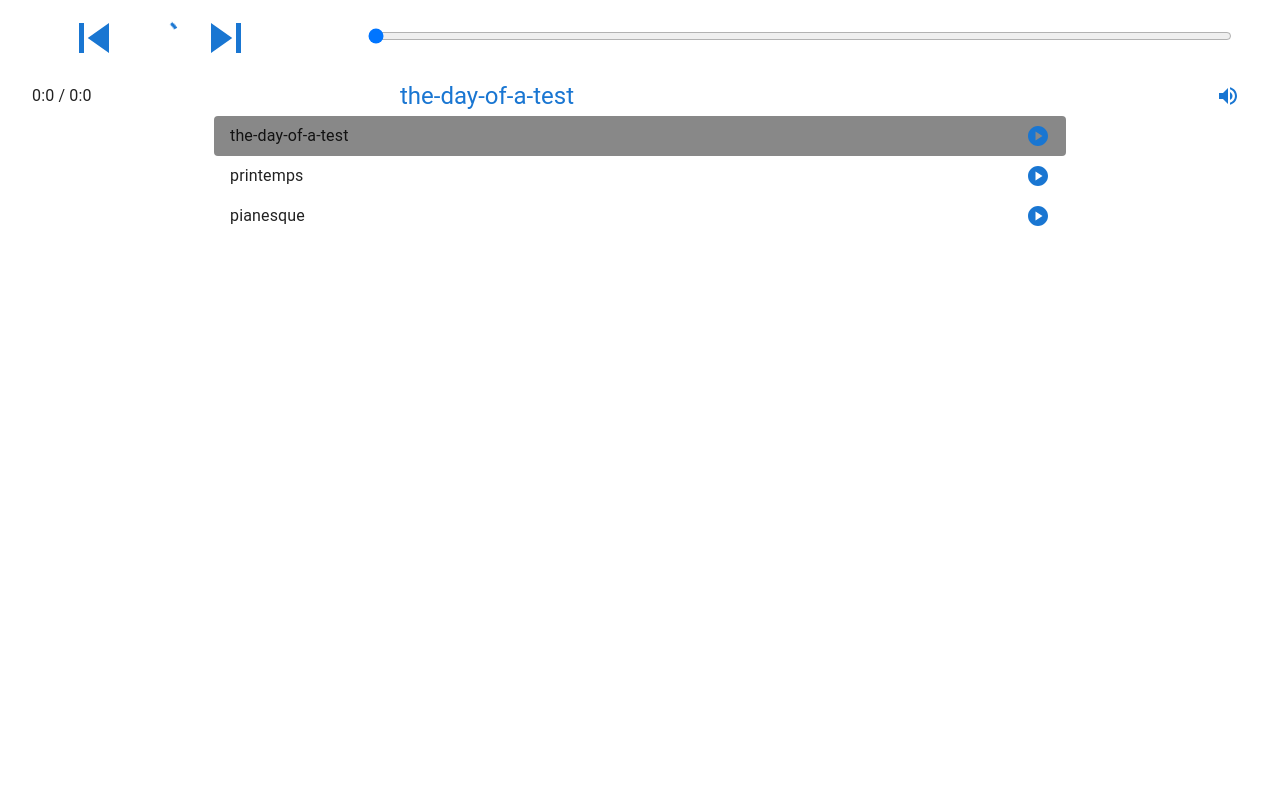
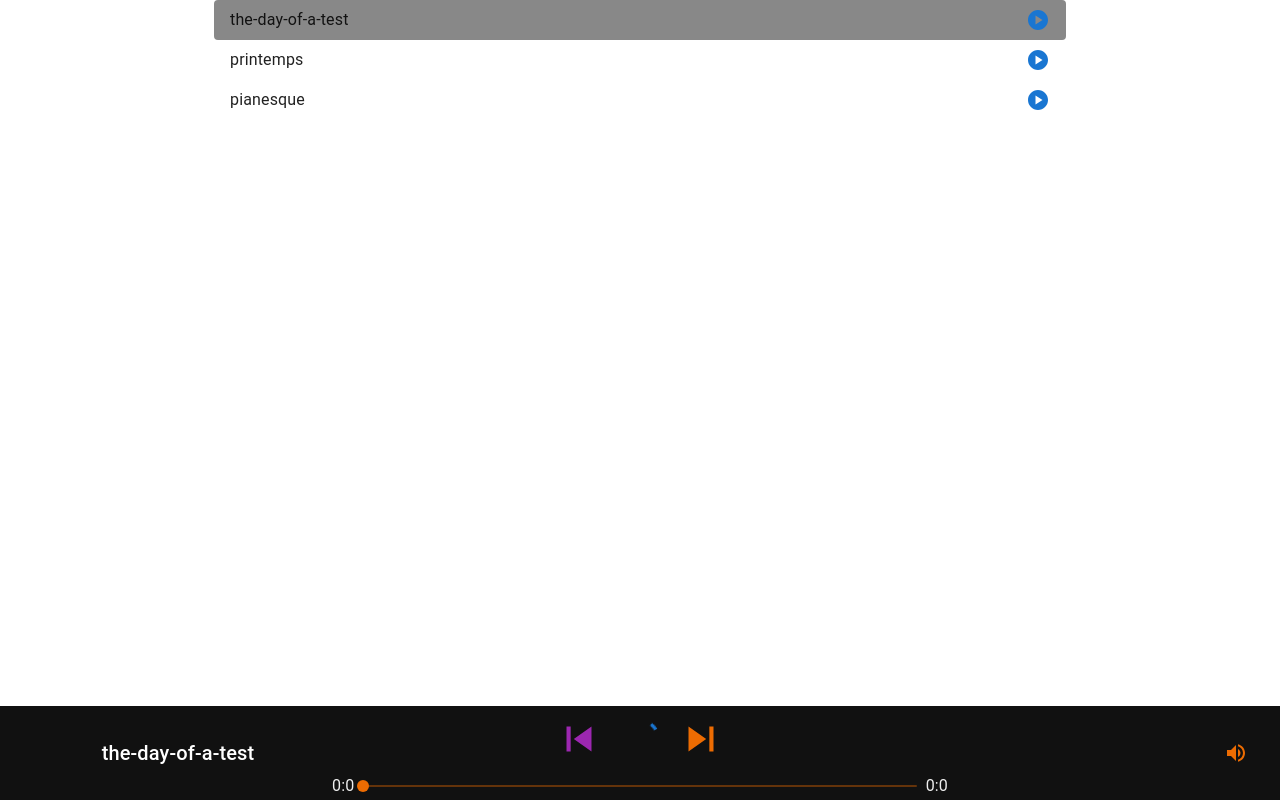
Before and after one commit to hmetkel-ontic/react-without-cra, a React app: page / in a window 1280 px wide. Built offline with nearby package versions, Linux system fonts and the light colour scheme.

Commit message:
FEAT: MUI-slider integrated

```diff
--- a/src/App.css
+++ b/src/App.css
@@ -8,7 +8,6 @@
 }
 
 .progress-bar::before {
-  background-color: blue;
   transform: scaleX(var(--progress-width));
   z-index: 3;
 }
@@ -19,3 +18,7 @@
   transform-origin: left;
   z-index: 2;
 }
+
+.Mui-disabled {
+  color: #e0e0e0;
+}
--- a/src/Components/AudioPlayer.tsx
+++ b/src/Components/AudioPlayer.tsx
@@ -6,6 +6,7 @@ import {
   CircularProgress,
   Container,
   Grid,
+  Box,
 } from "@mui/material";
 
 import {
@@ -20,7 +21,7 @@ import {
 import AudioProgressBar from "./AudioProgressBar";
 import VolumeInput from "./VolumeInput";
 
-import { playPauseButtons, getFormattedTime } from "../utils";
+import { playPauseButtons } from "../utils";
 
 interface AudioPlayerProps {
   audios: { src: string; title: string }[];
@@ -66,23 +67,37 @@ const AudioPlayer = ({
     }, 500);
   }, [currentAudioIndex]);
 
-  function handleVolumeChange(volumeValue: number) {
+  function handleVolumeChange(
+    event: Event | null,
+    value: number | number[],
+    activeThumb: number
+  ): void | undefined {
     prevVolume.current = volume;
-    audioRef.current!.volume = volumeValue;
-    setVolume(volumeValue);
+    audioRef.current!.volume = value as number;
+    setVolume(value as number);
   }
 
   function toggleMuteUnmute() {
     if (volume === 0) {
-      handleVolumeChange(prevVolume.current);
+      handleVolumeChange(null, prevVolume.current, 0);
     } else {
-      handleVolumeChange(0);
+      handleVolumeChange(null, 0, 0);
     }
   }
 
   function togglePlayPause() {
     isPlaying ? audioRef.current?.pause() : audioRef.current?.play();
     setIsPlaying((state) => !state);
+  }
+
+  function handleProgressBarChange(
+    event: Event,
+    value: number | number[],
+    activeThumb: number
+  ): void | undefined {
+    console.log(event.currentTarget, value);
+    audioRef.current!.currentTime = value as number;
+    setCurrrentProgress(value as number);
   }
 
   controlPlayPauseRef.current.toggle = togglePlayPause;
@@ -109,37 +124,21 @@ const AudioPlayer = ({
     };
 
   return (
-    <Container maxWidth={false} disableGutters>
+    <Container
+      maxWidth={false}
+      sx={{ position: "absolute", bottom: 0, bgcolor: "#111", flexGrow: 1 }}
+    >
       {currentAudioIndex !== -1 && (
-        <Grid container textAlign={"center"} alignItems={"center"}>
-          <Grid item sm={3} xs={6}>
-            <IconButton
-              disabled={!isReady || currentAudioIndex === 0}
-              onClick={onPrev}
-            >
-              <SkipPrevious color="primary" sx={playPauseButtons} />
-            </IconButton>
-            <IconButton
-              disabled={!isReady}
-              onClick={togglePlayPause}
-              aria-label={isPlaying ? "Pause" : "Play"}
-            >
-              {!isReady ? (
-                <CircularProgress />
-              ) : isPlaying ? (
-                <PauseCircle color="primary" sx={playPauseButtons} />
-              ) : (
-                <PlayCircle color="primary" sx={playPauseButtons} />
-              )}
-            </IconButton>
-            <IconButton
-              disabled={!isReady || currentAudioIndex === totalAudiosCount - 1}
-              onClick={onNext}
-            >
-              <SkipNext color="primary" sx={playPauseButtons} />
-            </IconButton>
+        <Grid container textAlign={"center"} alignItems={"center"} columns={16}>
+          <Grid item md={4} sm={3} xs={6}>
+            <Typography variant="h6" component="h2" color="white">
+              {currentAudioIndex === -1
+                ? "Selet a song"
+                : audios[currentAudioIndex].title}
+            </Typography>
           </Grid>
-          <Grid item sm={9} xs={6}>
+          <Grid item md={8} xs={10}>
+            <Box>
               <audio
                 ref={audioRef}
                 preload="metadata"
@@ -160,39 +159,70 @@ const AudioPlayer = ({
               >
                 <source type="audio/mpeg" src={audios[currentAudioIndex].src} />
               </audio>
+              <IconButton
+                disabled={!isReady || currentAudioIndex === 0}
+                onClick={onPrev}
+              >
+                <SkipPrevious
+                  color={currentAudioIndex === 0 ? "secondary" : "warning"}
+                  sx={playPauseButtons}
+                />
+              </IconButton>
+              <IconButton
+                disabled={!isReady}
+                onClick={togglePlayPause}
+                aria-label={isPlaying ? "Pause" : "Play"}
+              >
+                {!isReady ? (
+                  <CircularProgress />
+                ) : isPlaying ? (
+                  <PauseCircle color="warning" sx={playPauseButtons} />
+                ) : (
+                  <PlayCircle color="warning" sx={playPauseButtons} />
+                )}
+              </IconButton>
+              <IconButton
+                disabled={
+                  !isReady || currentAudioIndex === totalAudiosCount - 1
+                }
+                onClick={onNext}
+              >
+                <SkipNext
+                  color={
+                    currentAudioIndex === totalAudiosCount - 1
+                      ? "secondary"
+                      : "warning"
+                  }
+                  sx={playPauseButtons}
+                />
+              </IconButton>
+            </Box>
             <AudioProgressBar
               duration={duration}
               buffered={buffered}
               currentProgress={currrentProgress}
-              onChange={(evt) => {
-                audioRef.current!.currentTime = evt.currentTarget.valueAsNumber;
-                setCurrrentProgress(evt.currentTarget.valueAsNumber);
-              }}
+              handleProgressBarChange={handleProgressBarChange}
             />
           </Grid>
-        </Grid>
-      )}
-      <Grid container px={4} spacing={1} textAlign={"center"} alignItems={"center"}>
-        <Grid item xs={2}  sx={{ display: "flex", justifyContent: "flex-start" }}>
-          <Typography variant="body1">
-            {getFormattedTime(currrentProgress)} / {getFormattedTime(duration)}
-          </Typography>
-        </Grid>
-        <Grid item xs={5}>
-          <Typography variant="h5" component="h2" color="primary">
-            {currentAudioIndex === -1
-              ? "Selet a song"
-              : audios[currentAudioIndex].title}
-          </Typography>
-        </Grid>
-
+          <Grid item md={2} />
           <Grid
             item
-          xs={5}
-          sx={{ display: "flex", justifyContent: "flex-end" }}
+            md={2}
+            sm={3}
+            sx={{
+              display: {
+                xs: "none",
+                sm: "flex",
+              },
+              alignItems: "center",
+              justifyContent: "flex-end",
+            }}
           >
             {isReady && (
-            <VolumeInput volume={volume} onVolumeChange={handleVolumeChange} />
+              <VolumeInput
+                volume={volume}
+                onVolumeChange={handleVolumeChange}
+              />
             )}
 
             <IconButton
@@ -200,10 +230,15 @@ const AudioPlayer = ({
               onClick={toggleMuteUnmute}
               aria-label={!volume ? "Unmute" : "Mute"}
             >
-            {!volume ? <VolumeOff /> : <VolumeUp color="primary" />}
+              {!volume ? (
+                <VolumeOff color="secondary" />
+              ) : (
+                <VolumeUp color="warning" />
+              )}
             </IconButton>
           </Grid>
         </Grid>
+      )}
     </Container>
   );
 };
--- a/src/Components/AudioProgressBar.tsx
+++ b/src/Components/AudioProgressBar.tsx
@@ -5,18 +5,34 @@ interface ProgressCSSProps extends React.CSSProperties {
   "--buffered-width": number;
 }
 
+import { Box, Typography, Slider } from "@mui/material";
+
+import { getFormattedTime } from "../utils";
+import { CurrencyPound } from "@mui/icons-material";
+
 interface AudioProgressBarProps
   extends React.InputHTMLAttributes<HTMLInputElement> {
   duration: number;
   currentProgress: number;
   buffered: number;
+  handleProgressBarChange:
+    | ((event: Event, value: number | number[], activeThumb: number) => void)
+    | undefined;
+}
+
+function FormattedTime({ currentTime }: { currentTime: number }) {
+  return (
+    <Typography variant="body1" color="#eee">
+      {getFormattedTime(currentTime)}
+    </Typography>
+  );
 }
 
 export default function AudioProgressBar({
   duration,
   currentProgress,
   buffered,
-  ...rest
+  handleProgressBarChange,
 }: AudioProgressBarProps) {
   const progressBarWidth = !duration ? 0 : currentProgress / duration;
   const bufferedWidth = !duration ? 0 : buffered / duration;
@@ -24,24 +40,33 @@ export default function AudioProgressBar({
   const progressStyles: ProgressCSSProps = {
     "--progress-width": progressBarWidth,
     "--buffered-width": bufferedWidth,
-    "width" : "90%"
+    width: "90%",
   };
 
   return (
     <>
-      <div>
-        <input
-          type="range"
-          name="progress"
+      <Box
+        sx={{
+          display: "flex",
+          justifyContent: "space-between",
+          alignItems: "center",
+        }}
+      >
+        <FormattedTime currentTime={currentProgress} />
+        <Slider
+          min={0}
+          max={duration}
           aria-label="Audio Progress Bar"
           style={progressStyles}
-          min={0}
-          max={duration}
           value={currentProgress}
-          className="progress-bar"
-          {...rest}
+          onChange={handleProgressBarChange}
+          color="warning"
+          size="small"
+          valueLabelDisplay={"auto"}
+          valueLabelFormat={(value: number) => getFormattedTime(value)}
         />
-      </div>
+        <FormattedTime currentTime={duration} />
+      </Box>
     </>
   );
 }
--- a/src/Components/VolumeInput.tsx
+++ b/src/Components/VolumeInput.tsx
@@ -1,8 +1,12 @@
 import React from "react";
+
+import { Slider } from "@mui/material";
 
 interface VolumeInputProps {
   volume: number;
-  onVolumeChange: (volume: number) => void;
+  onVolumeChange:
+    | ((event: Event, value: number | number[], activeThumb: number) => void)
+    | undefined;
 }
 
 export default function VolumeInput({
@@ -10,15 +14,14 @@ export default function VolumeInput({
   onVolumeChange,
 }: VolumeInputProps) {
   return (
-    <input
-      aria-label="Volume"
-      name="volume"
-      type="range"
+    <Slider
+      aria-label="Volume Slider"
       min={0}
       max={1}
       step={0.01}
       value={volume}
-      onChange={(evt) => onVolumeChange(evt.currentTarget.valueAsNumber)}
+      color="warning"
+      onChange={onVolumeChange}
     />
   );
 }
--- a/src/utils.ts
+++ b/src/utils.ts
@@ -1,6 +1,5 @@
 const playPauseButtons = {
   fontSize: {
-    md: 60,
     sm: 50,
     xs: 30,
   },
```
Lines whose indentation alone changed are shown as unchanged.
